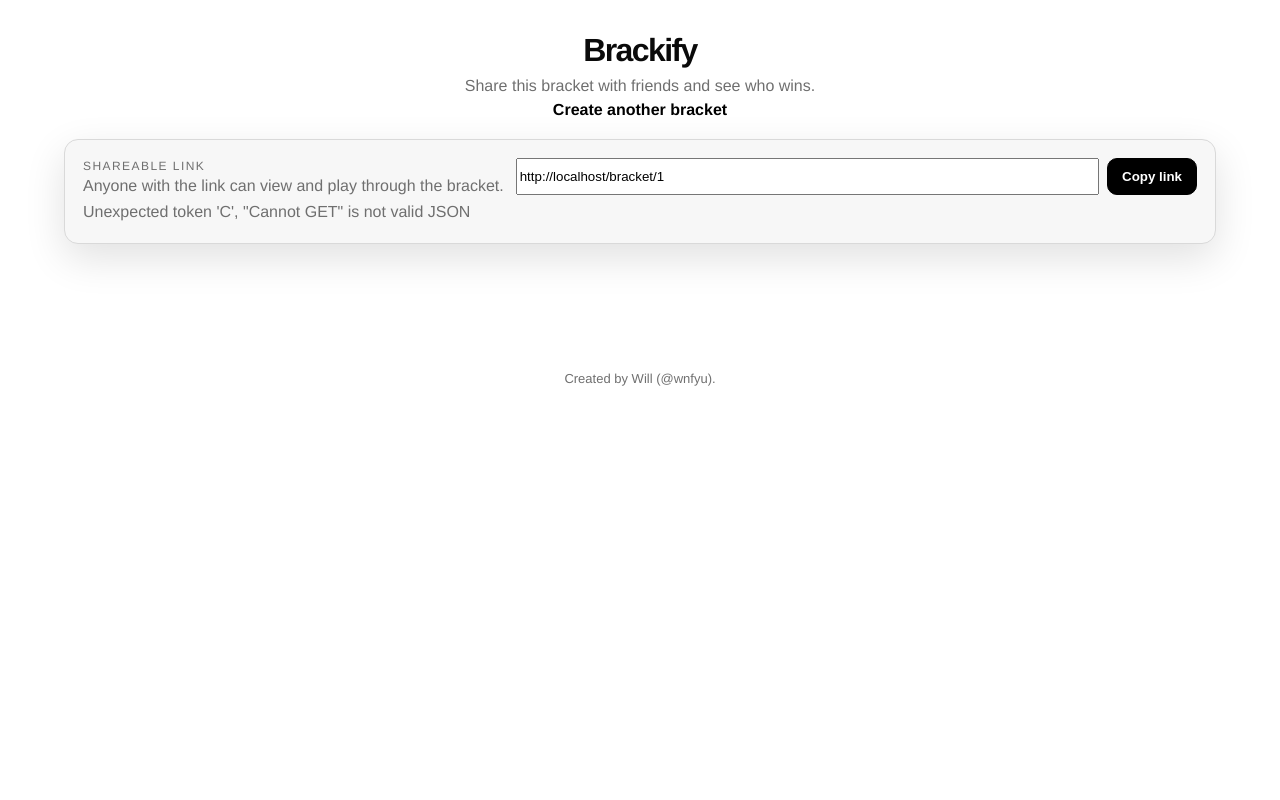
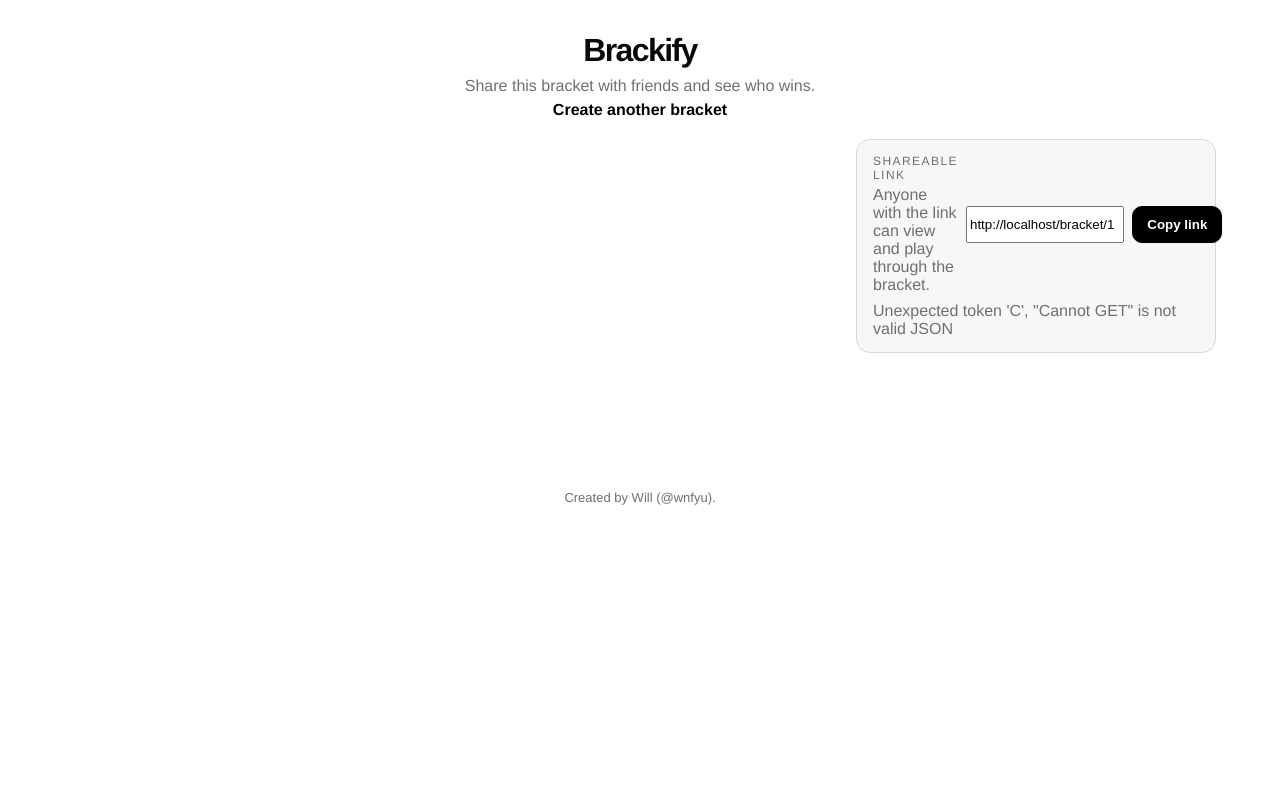
Before and after one commit to WillDeGroat/Brackify, a Flask app: page /bracket/1 in a window 1280 px wide. Run offline with Flask 3, Linux system fonts and the light colour scheme.

Commit message:
Restore compact bracket layout and improve undo

```diff
--- a/brackify/app.py
+++ b/brackify/app.py
@@ -1,13 +1,48 @@
-from typing import Any, Dict
+from typing import Any, Dict, Optional
+from datetime import datetime, timedelta, timezone
 import secrets
 from flask import Flask, jsonify, render_template, request, url_for
 from brackify.brackets import AllowedBracketSizes, build_seed_list, chunk_matches
 from brackify.spotify_client import get_spotify_client, fetch_playlist_tracks
 
+EXPIRATION_HOURS = 72
+EXPIRATION_DELTA = timedelta(hours = EXPIRATION_HOURS)
+
 
 def create_app() -> Flask:
     app = Flask(__name__)
     brackets: Dict[str, Dict[str, Any]] = {}
+
+    def now() -> datetime:
+        return datetime.now(timezone.utc)
+
+    def parse_timestamp(value: Any) -> Optional[datetime]:
+        if not value:
+            return None
+
+        if isinstance(value, datetime):
+            return value
+
+        try:
+            return datetime.fromisoformat(value)
+        except (TypeError, ValueError):
+            return None
+
+    def is_expired(created_at: Any) -> bool:
+        created_dt = parse_timestamp(created_at)
+        if not created_dt:
+            return False
+
+        return now() - created_dt > EXPIRATION_DELTA
+
+    def cleanup_expired_brackets():
+        expired_ids = [bid for bid, payload in brackets.items() if is_expired(payload.get('created_at'))]
+        for bid in expired_ids:
+            brackets.pop(bid, None)
+
+    app.brackets = brackets  # type: ignore[attr-defined]
+    app.is_expired = is_expired  # type: ignore[attr-defined]
+    app.cleanup_expired_brackets = cleanup_expired_brackets  # type: ignore[attr-defined]
 
     @app.get('/')
     def index():
@@ -19,6 +54,7 @@ def create_app() -> Flask:
 
     @app.post('/api/bracket')
     def api_bracket():
+        cleanup_expired_brackets()
         payload = request.get_json(silent = True) or {}
 
         playlist = (payload.get('playlist') or '').strip()
@@ -49,6 +85,7 @@ def create_app() -> Flask:
             'seeds': seeds,
             'matches': chunk_matches(seeds),
             'total_tracks': len(tracks),
+            'created_at': now().isoformat(),
         }
 
         bracket_id = secrets.token_urlsafe(8)
@@ -61,10 +98,15 @@ def create_app() -> Flask:
 
     @app.get('/api/bracket/<bracket_id>')
     def get_bracket(bracket_id: str):
+        cleanup_expired_brackets()
         bracket = brackets.get(bracket_id)
 
         if not bracket:
             return jsonify({'error': 'Bracket not found'}), 404
+
+        if is_expired(bracket.get('created_at')):
+            brackets.pop(bracket_id, None)
+            return jsonify({'error': 'Bracket expired'}), 404
 
         return jsonify(bracket)
 
--- a/brackify/static/app.js
+++ b/brackify/static/app.js
@@ -166,13 +166,15 @@ function handlePick(roundIndex, matchIndex, slotIndex) {
     return;
   }
 
-  if (!opponent) {
-    setStatus('Two songs are required for this matchup.');
-    return;
-  }
-
   const nextRoundIndex = roundIndex + 1;
   if (!bracketState[nextRoundIndex]) {
+    if (finalWinnerId && trackKey(choice) === finalWinnerId) {
+      finalWinnerId = null;
+      setStatus('');
+      renderBracket();
+      return;
+    }
+
     finalWinnerId = trackKey(choice);
     setStatus(`${choice.song_name} wins the bracket!`);
     renderBracket();
@@ -182,6 +184,21 @@ function handlePick(roundIndex, matchIndex, slotIndex) {
 
   const targetMatch = Math.floor(matchIndex / 2);
   const targetSlot = matchIndex % 2;
+  const existing = bracketState[nextRoundIndex][targetMatch][targetSlot];
+
+  if (existing && trackKey(existing) === trackKey(choice)) {
+    bracketState[nextRoundIndex][targetMatch][targetSlot] = null;
+    clearDownstream(nextRoundIndex, targetMatch);
+    finalWinnerId = null;
+    setStatus('');
+    renderBracket();
+    return;
+  }
+
+  if (!opponent) {
+    setStatus('Two songs are required for this matchup.');
+    return;
+  }
 
   bracketState[nextRoundIndex][targetMatch][targetSlot] = choice;
   clearDownstream(nextRoundIndex, targetMatch);
@@ -356,7 +373,7 @@ function roundLabel(roundIndex) {
 }
 
 function launchConfetti() {
-  const colors = ['#000000', '#444444', '#ffffff'];
+  const colors = ['#ff6b6b', '#ffd166', '#06d6a0', '#118ab2', '#9b5de5', '#f15bb5'];
   const duration = 1600;
   const end = Date.now() + duration;
 
--- a/brackify/static/style.css
+++ b/brackify/static/style.css
@@ -5,7 +5,6 @@
   --text: #0a0a0a;
   --muted: #6f6f6f;
   --border: #d9d9d9;
-  --shadow: 0 14px 40px rgba(0, 0, 0, 0.12);
 }
 
 * {
@@ -47,6 +46,9 @@ main {
   max-width: 1200px;
   margin: 0 auto;
   padding: 8px 24px 60px;
+  display: flex;
+  flex-direction: column;
+  gap: 18px;
 }
 
 .controls {
@@ -135,28 +134,29 @@ button[type='submit']:active {
   background: var(--card);
   border: 1px solid var(--border);
   border-radius: 14px;
-  padding: 18px;
-  margin-bottom: 20px;
-  box-shadow: var(--shadow);
+  padding: 14px 16px;
+  margin-bottom: 0;
+  max-width: 360px;
+  margin-left: auto;
 }
 
 .share-top {
   display: flex;
   justify-content: space-between;
   align-items: center;
-  gap: 12px;
-  flex-wrap: wrap;
+  gap: 8px;
+  flex-wrap: nowrap;
 }
 
 .share-actions {
   display: flex;
   gap: 8px;
-  flex: 1;
-  min-width: 240px;
+  flex: 0 1 260px;
 }
 
 .share-actions input {
   flex: 1;
+  min-width: 0;
 }
 
 .share-actions button {
```
Also changed, not shown: other parts of brackify/static/style.css (+23 -7 lines), tests/test_app.py (added, +44 -0 lines).
